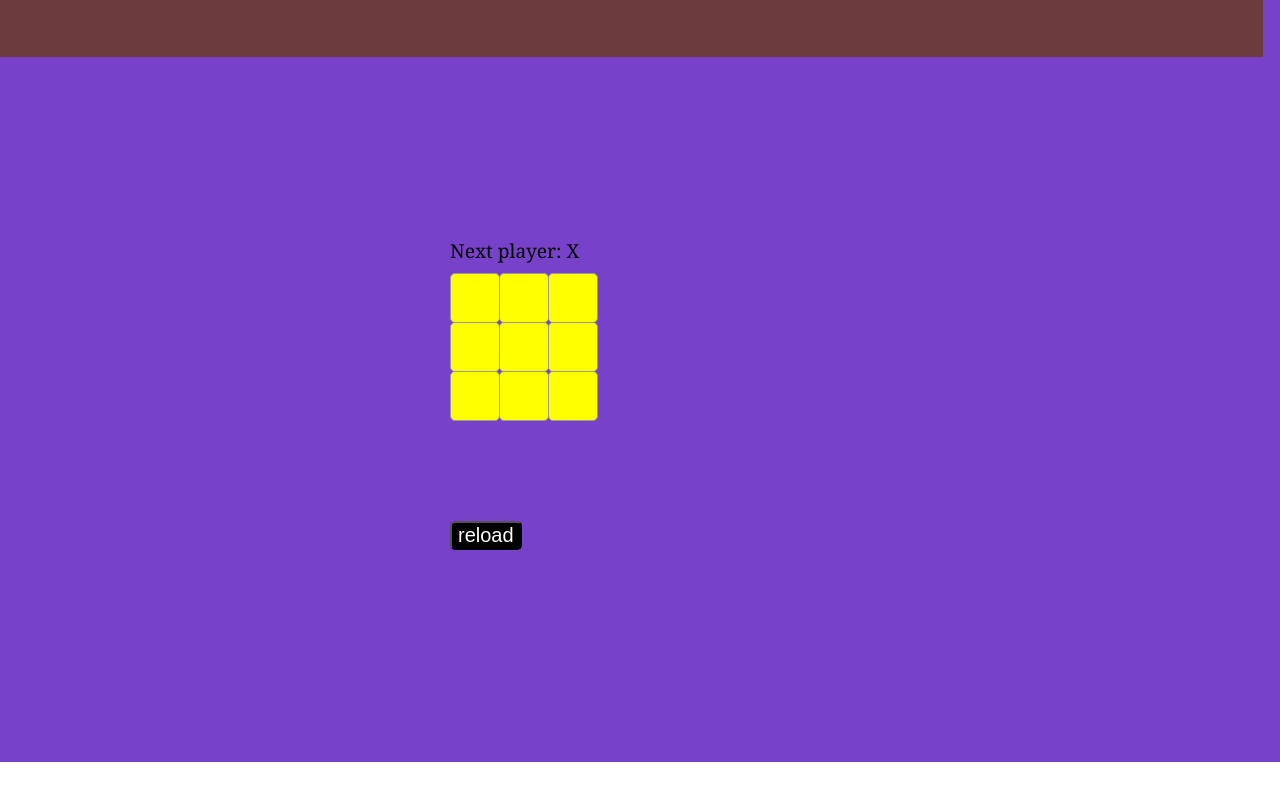
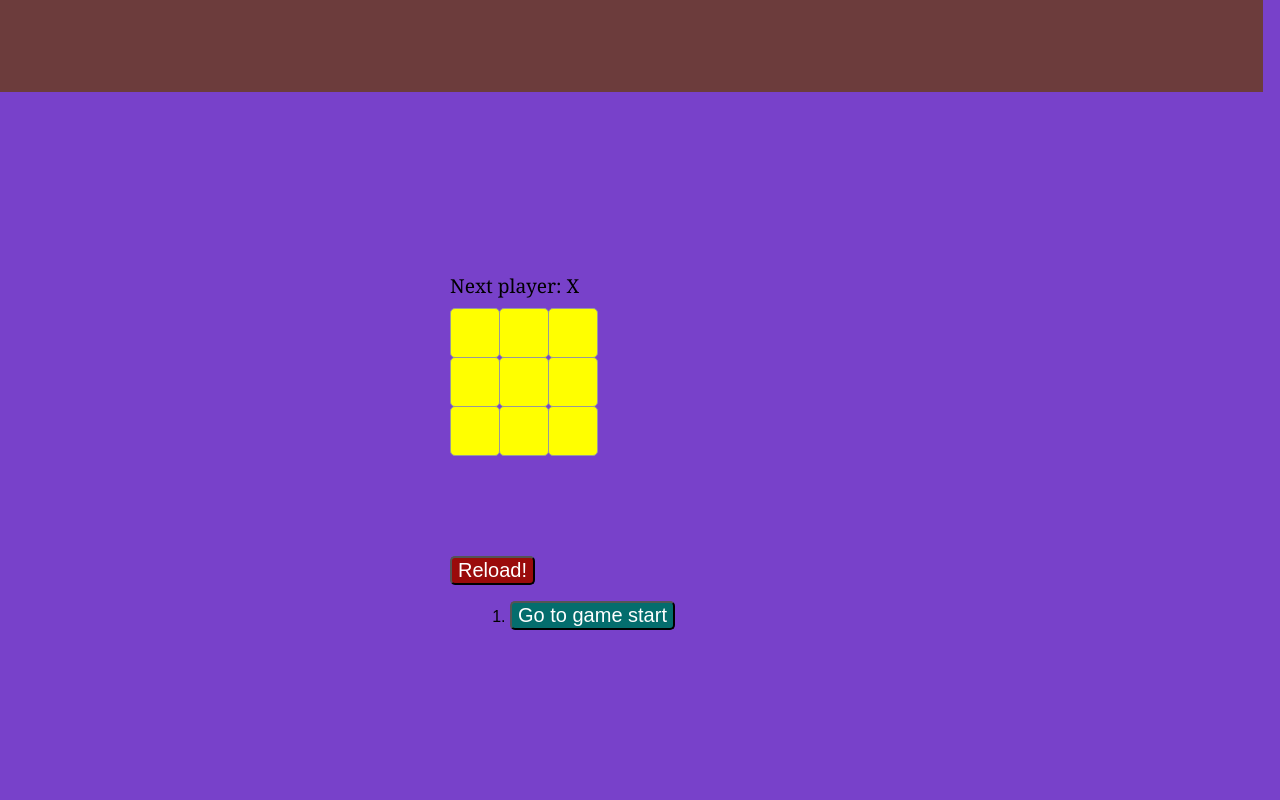
Before and after one commit to 7wik3vedi16/hello, a React (Create React App) app: page / in a window 1280 px wide. Shown: the part 638-1438 px from the top of the page. Before the commit the page ends 1405 px from the top, so only its background shows below. Built offline with nearby package versions, Linux system fonts and the light colour scheme.

Commit message:
improved

```diff
--- a/src/App.js
+++ b/src/App.js
@@ -12,9 +12,7 @@
   );
 }
 
-function Board() {
-  const [xIsNext, setXIsNext] = useState(true);
-  const [squares, setSquares] = useState(Array(9).fill(null));
+function Board({ xIsNext, squares, onPlay }) {
 
   function handleClick(i) {
     if (squares[i] || calculateWinner(squares)) {
@@ -26,15 +24,14 @@
     } else {
       nextSquares[i] = 'O';
     }
-    setSquares(nextSquares);
-    setXIsNext(!xIsNext);
+    onPlay(nextSquares);
   }
   function refreshPage() {
     window.location.reload(false);
     }
   const winner = calculateWinner(squares);
   let status,greeting,again;
-  again="reload";
+  again="Reload!";
   if (winner) {
     status = "Winner: " + winner;
     greeting="Hurray!!";
@@ -67,7 +64,7 @@
       <h2>{greeting}</h2>
       </div>
       <div>
-      <button onClick={refreshPage}>{again}</button>
+      <button className='reload' onClick={refreshPage}>{again}</button>
     </div>
     </>
   );
@@ -94,13 +91,34 @@
 }
 
 export default function Game() {
-  const [xIsNext] = useState(true);
-  const [history] = useState([Array(9).fill(null)]);
-  const currentSquares = history[history.length - 1];
+  const [history, setHistory] = useState([Array(9).fill(null)]);
+  const [currentMove, setCurrentMove] = useState(0);
+  const xIsNext = currentMove % 2 === 0;
+  const currentSquares = history[currentMove];
 
   function handlePlay(nextSquares) {
-    // TODO
+    const nextHistory = [...history.slice(0, currentMove + 1), nextSquares];
+    setHistory(nextHistory);
+    setCurrentMove(nextHistory.length - 1);
   }
+  function jumpTo(nextMove) {
+    setCurrentMove(nextMove);
+  }
+
+  const moves = history.map((squares, move) => {
+    let description;
+    if (move > 0) {
+      description = 'Go to move #' + move;
+    } else {
+      description = 'Go to game start';
+    }
+    return (
+      <li key={move}>
+      <button className='moves' onClick={() => jumpTo(move)}>{description}</button>
+    </li>
+    );
+  });
+
   const ref = useRef(null);
 
   const handleClick = () => {
@@ -116,9 +134,9 @@
 
       <div ref={ref} className="game-board">
       <Board xIsNext={xIsNext} squares={currentSquares} onPlay={handlePlay} />
+      <div className="game-info">
+        <ol>{moves}</ol>
       </div>
-      <div className="game-info">
-        <ol>{/*TODO*/}</ol>
       </div>
       </div>
     </div>
--- a/src/style.css
+++ b/src/style.css
@@ -89,7 +89,7 @@
     margin-bottom: 10px;
   }
   .game {
-    height:900px;
+    height:1000px;
     background:#7841ca;
     display: flex;
     flex-direction: row;
@@ -119,7 +119,7 @@
   }
   .Play-button
   {
-    height: 195px;
+    height: 230px;
     width:1263px;
     background-color: #6c3c3c;
   }
@@ -135,3 +135,11 @@
     margin-top:100px;
     margin-right:250px;
   }
+  .reload
+  {
+    background-color: rgb(154, 11, 11);
+  }
+  .moves
+  {
+    background-color: rgb(4, 109, 109);
+  }
```
